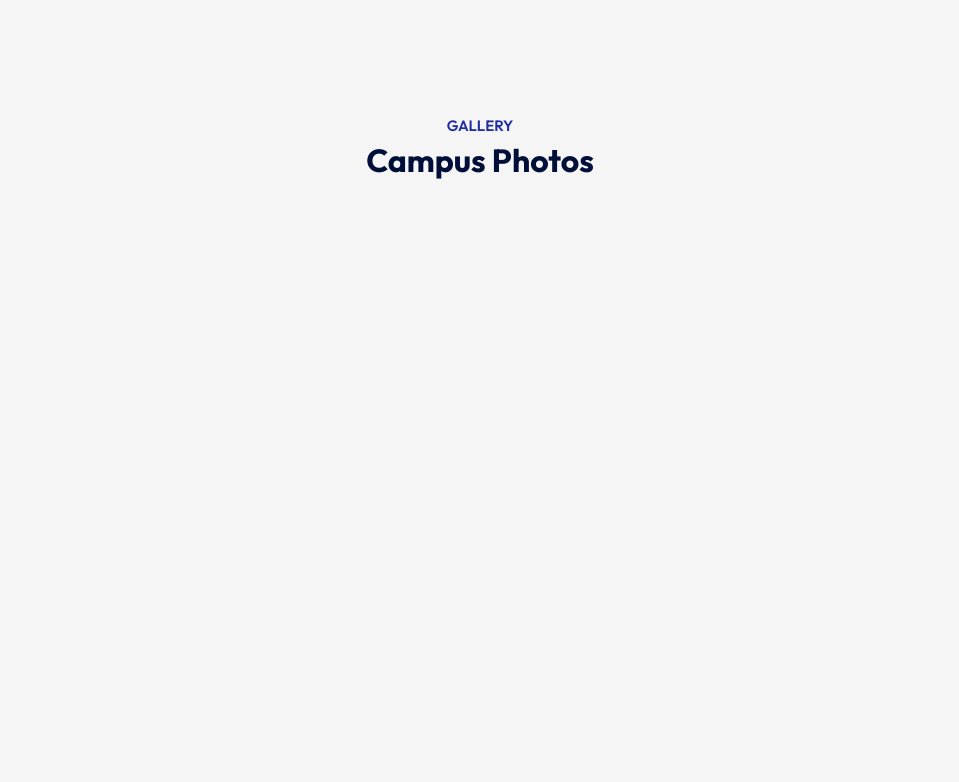
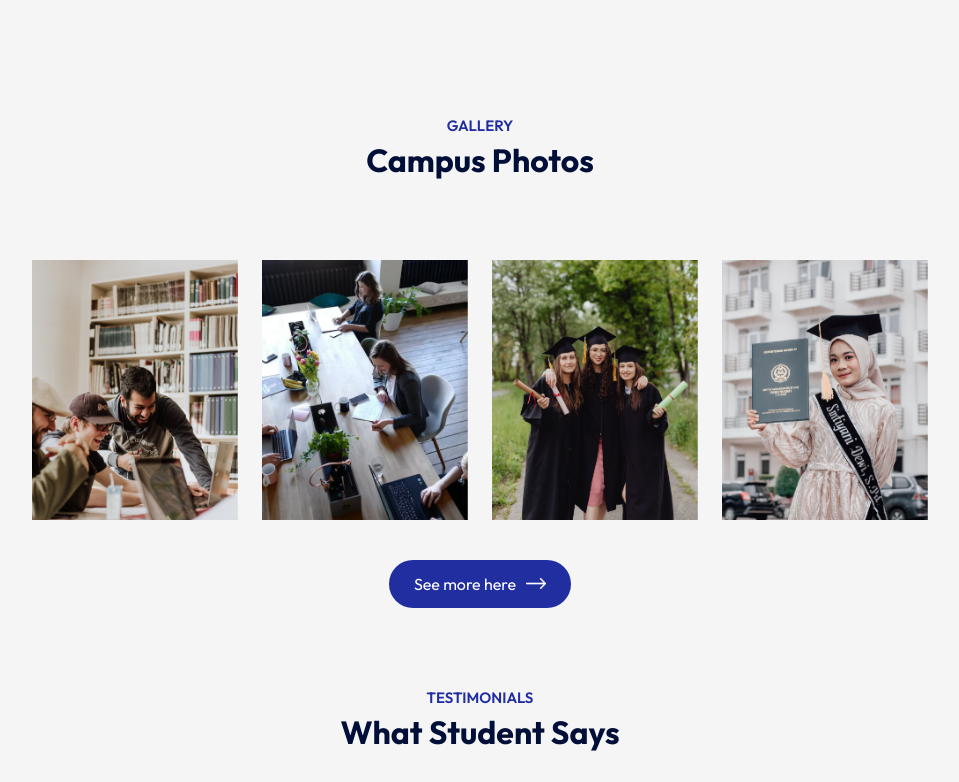
Before and after one commit to MehakRauf/Edusity, a React (Create React App) app: page / in a window 1280 px wide. Shown: the part 1770-2552 px from the top of the page, without its empty margins (160-1119 px from the left). Before the commit the page ends 1980 px from the top, so only its background shows below. Built offline with nearby package versions, Linux system fonts and the light colour scheme.

Commit message:
done with campus section

```diff
--- a/src/App.js
+++ b/src/App.js
@@ -4,6 +4,7 @@
 import Programs from './components/Programs/Programs'
 import Title from './components/Title/Title'
 import About from './components/About/About'
+import Campus from './components/campus/Campus'
 
 const App = () => {
   return (
@@ -14,6 +15,8 @@
       <Programs />
       <About />
       <Title subTitle='Gallery' title='Campus Photos' />
+      <Campus/>
+      <Title subTitle='TESTIMONIALS' title='What Student Says' />
     </div>
   )
 }
--- /dev/null
+++ b/src/components/campus/Campus.css
@@ -0,0 +1,16 @@
+.campus{
+    margin: 80px auto;
+    width: 90%;
+    text-align: center;
+}
+
+.gallery{
+    display: flex;
+    align-items: center;
+    justify-content: space-between;
+    margin-bottom: 40px;
+}
+
+.gallery img{
+    width: 23%;
+}
--- /dev/null
+++ b/src/components/campus/Campus.js
@@ -0,0 +1,23 @@
+import React from 'react'
+import './Campus.css'
+import gallery_1 from '../../assets/gallery-1.png'
+import gallery_2 from '../../assets/gallery-2.png'
+import gallery_3 from '../../assets/gallery-3.png'
+import gallery_4 from '../../assets/gallery-4.png'
+import white_arrow from '../../assets/white-arrow.png'
+
+const Campus = () => {
+  return (
+   <div className="campus container" id='campus'>
+    <div className="gallery">
+        <img src={gallery_1} alt="" />
+        <img src={gallery_2} alt="" />
+        <img src={gallery_3} alt="" />
+        <img src={gallery_4} alt="" />
+    </div>
+    <button className='btn dark-btn'>See more here <img src={white_arrow} alt="" /></button>
+   </div>
+  )
+}
+
+export default Campus
--- a/src/index.css
+++ b/src/index.css
@@ -42,3 +42,8 @@
   width: 20px;
   margin-left: 10px;
 }
+
+.btn.dark-btn{
+  background: #212EA0;
+  color: white;
+}
```
